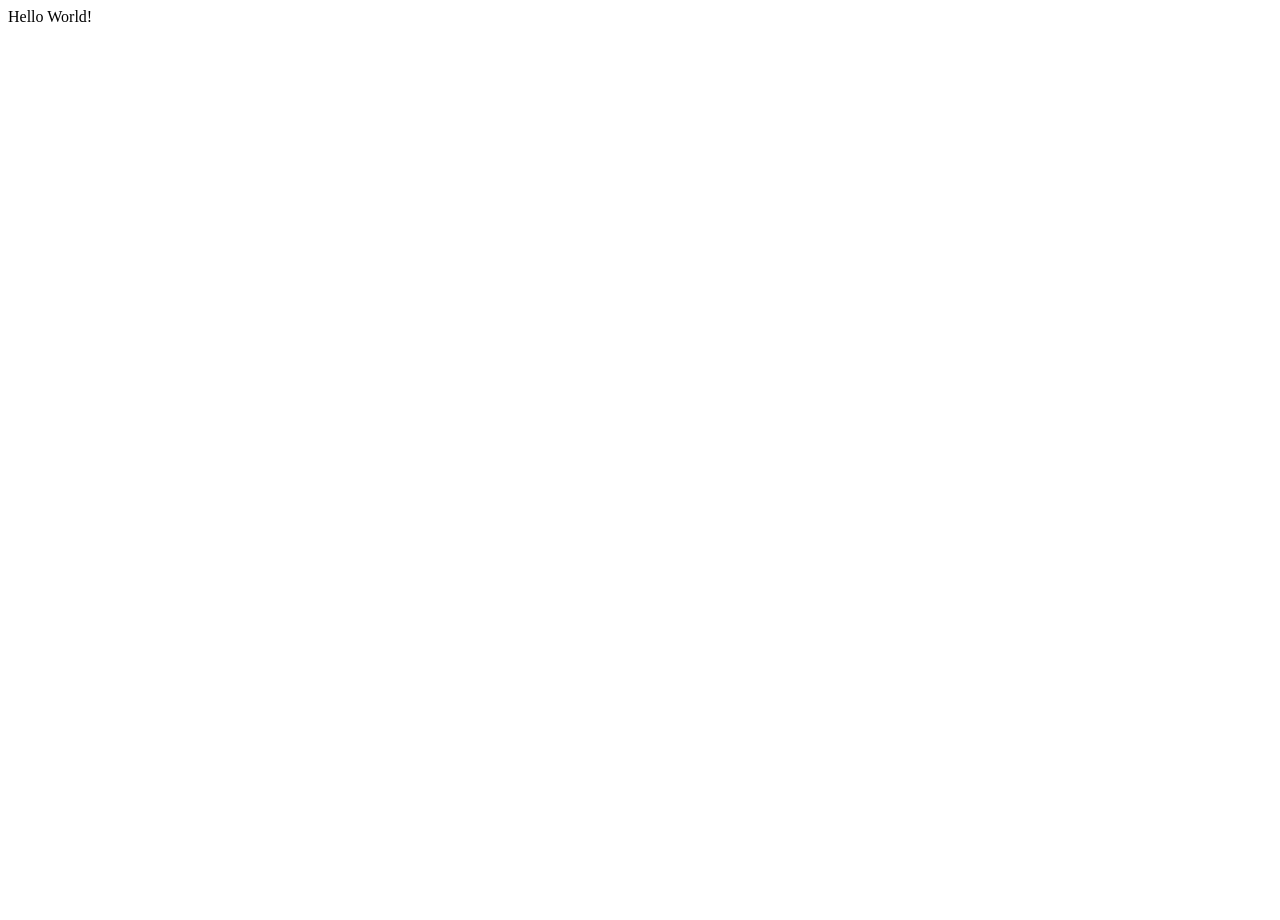
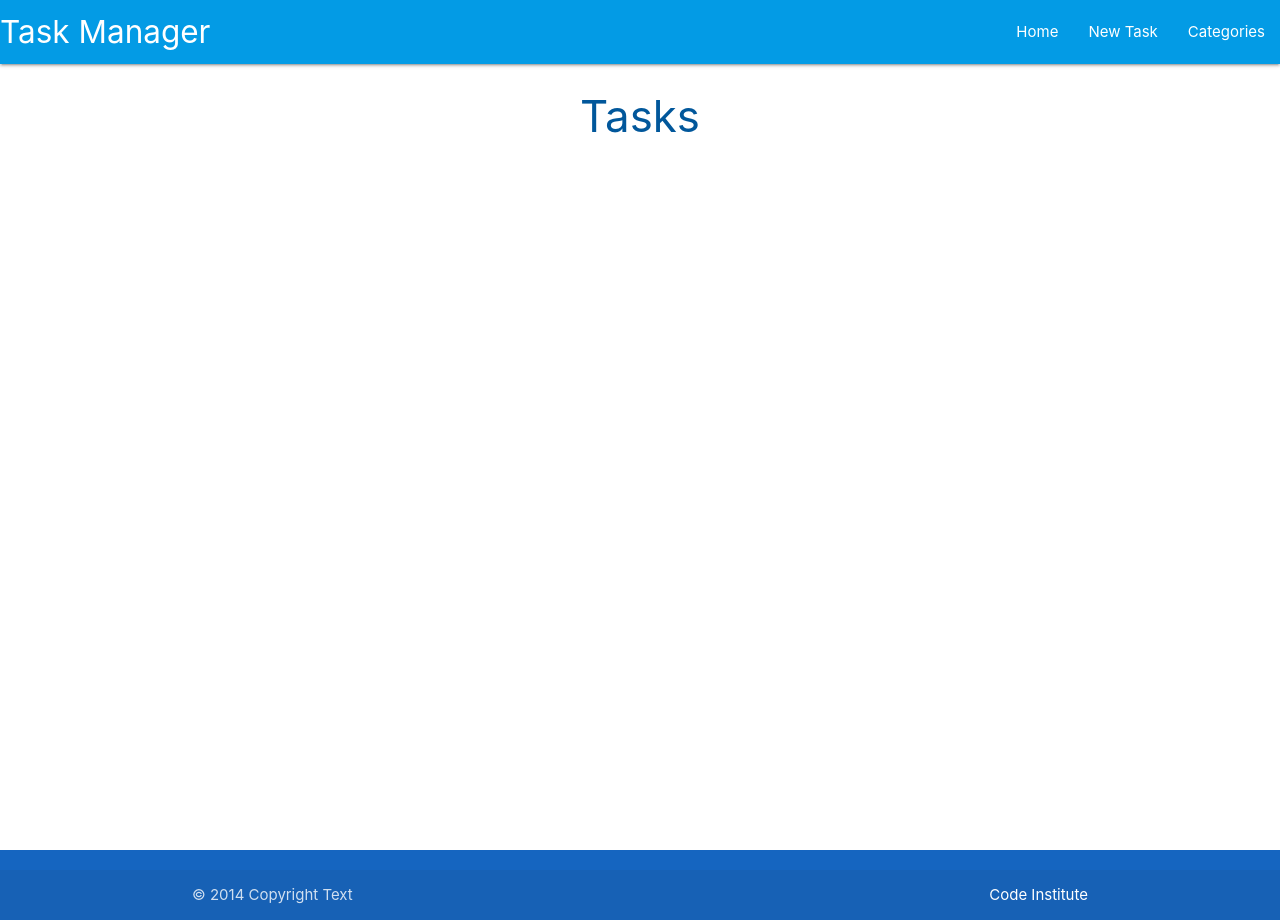
Before and after one commit to stephaniecrocker91/flask-sqlalchemy-task-manager, a Flask app: page / in a window 1280 px wide. Before the commit the page is almost empty. Run offline with Flask 2, Linux system fonts and the light colour scheme; some libraries are stand-ins or nearby versions.

Commit message:
basic front end set up with nav footer and and a tasks template using template inheritance to extend from base file

```diff
--- a/taskmanager/models.py
+++ b/taskmanager/models.py
@@ -24,4 +24,6 @@ class Task(db.Model):
 
     def __repr__(self):
     # __repr__ to represent itself in the form of a string
-        return self.category_name
+        return "#{0} - Task: {1} | Urgent: {2}", format(
+            self.id, self.task_name, self.is_urgent
+        )
--- a/taskmanager/routes.py
+++ b/taskmanager/routes.py
@@ -1,8 +1,8 @@
 from flask import render_template
 from taskmanager import app, db
-
+from taskmanager.models import Category, Task
 
 
 @app.route("/")
 def home():
-    return render_template("base.html")
+    return render_template("tasks.html")
--- /dev/null
+++ b/taskmanager/static/css/style.css
@@ -0,0 +1,9 @@
+body {
+    display: flex;
+    min-height: 100vh;
+    flex-direction: column;
+  }
+
+  main {
+    flex: 1 0 auto;
+  }
--- /dev/null
+++ b/taskmanager/static/js/script.js
@@ -0,0 +1,5 @@
+document.addEventListener('DOMContentLoaded', function () {
+    // sidenive initialization
+    var sidenav= document.querySelectorAll('.sidenav');
+    M.Sidenav.init(sidenav);
+});
--- a/taskmanager/templates/base.html
+++ b/taskmanager/templates/base.html
@@ -1,12 +1,54 @@
 <!DOCTYPE html>
 <html lang="en">
+
 <head>
     <meta charset="UTF-8">
     <meta http-equiv="X-UA-Compatible" content="IE=edge">
     <meta name="viewport" content="width=device-width, initial-scale=1.0">
+    <link rel="stylesheet" href="https://cdnjs.cloudflare.com/ajax/libs/font-awesome/6.1.1/css/all.min.css"
+        integrity="sha512-KfkfwYDsLkIlwQp6LFnl8zNdLGxu9YAA1QvwINks4PhcElQSvqcyVLLD9aMhXd13uQjoXtEKNosOWaZqXgel0g=="
+        crossorigin="anonymous" referrerpolicy="no-referrer" />
+    <link rel="stylesheet" href="https://cdnjs.cloudflare.com/ajax/libs/materialize/1.0.0/css/materialize.min.css"
+        type="text/css">
+    <link rel="stylesheet" href="{{ url_for('static', filename='css/style.css') }}" type="text/css">
     <title>Task Manager</title>
 </head>
+
 <body>
-    Hello World!
+
+    <header>
+        <nav class="light-blue darken-1">
+            <div class="nav-wrapper">
+                <a href="#!" class="brand-logo">Task Manager</a>
+                <a href="#" data-target="mobile-demo" class="sidenav-trigger"><i class="fas fa-bars">menu</i></a>
+                <ul class="right hide-on-med-and-down">
+                    <li><a href="{{ url_for('home') }}">Home</a></li>
+                    <li><a href="">New Task</a></li>
+                    <li><a href="">Categories</a></li>
+                </ul>
+            </div>
+        </nav>
+
+        <ul class="sidenav" id="mobile-demo">
+            <li><a href="{{ url_for('home') }}">Home</a></li>
+            <li><a href="">New Task</a></li>
+            <li><a href="">Categories</a></li>
+        </ul>
+    </header>
+    <main class="container">
+        {% block content %}
+        {% endblock %}
+    </main>
+    <footer class="page-footer blue darken-3">
+    <div class="footer-copyright">
+        <div class="container">
+            © 2014 Copyright Text
+            <a class="white-text right" href="http://codeinstitute.net">Code Institute</a>
+        </div>
+    </div>
+    </footer>
+    <script src="https://cdnjs.cloudflare.com/ajax/libs/materialize/1.0.0/js/materialize.min.js"></script>
+    <script src="{{ url_for('static', filename='js/script.js') }}"></script>
 </body>
+
 </html>
--- /dev/null
+++ b/taskmanager/templates/tasks.html
@@ -0,0 +1,5 @@
+{% extends "base.html" %}
+{% block content %}
+
+<h3 class="light-blue-text text-darken-4 center-align">Tasks</h3>
+{% endblock %}
```
